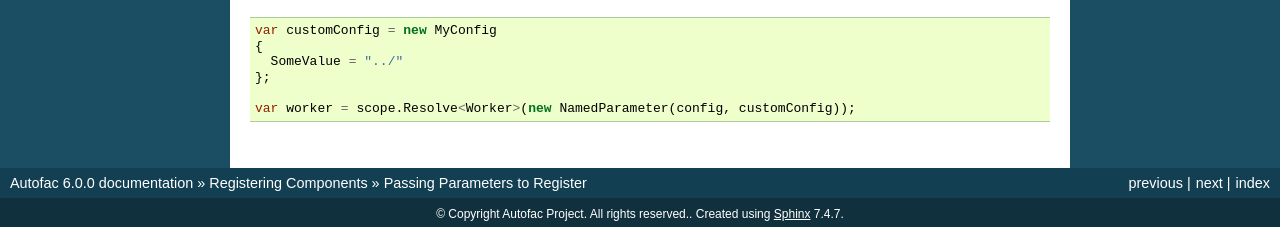
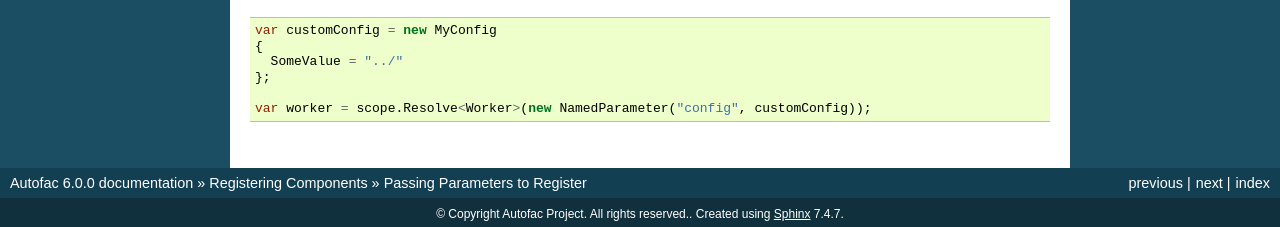
Before and after one commit to autofac/Documentation, a Sphinx documentation site: the page built from docs/register/parameters.rst, in a window 1280 px wide. Shown: the part 1603-1830 px from the top of the page. Built offline with Sphinx 7.4.7, drawn with Linux system fonts in a browser that asks for light colours.

```diff
--- a/docs/register/parameters.rst
+++ b/docs/register/parameters.rst
@@ -95,4 +95,4 @@ When :doc:`resolving with parameters <../resolve/parameters>`, your lambda will
       SomeValue = "../"
     };
 
-    var worker = scope.Resolve<Worker>(new NamedParameter(config, customConfig));
+    var worker = scope.Resolve<Worker>(new NamedParameter("config", customConfig));
```
